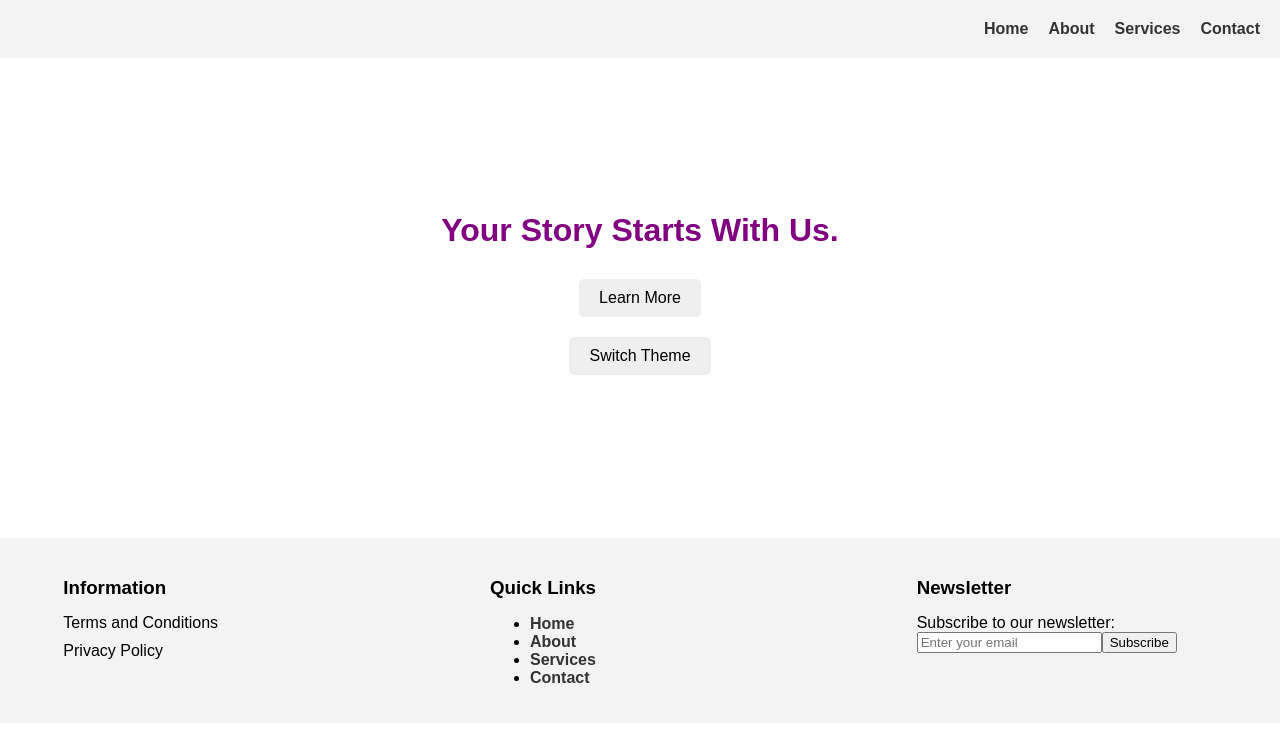
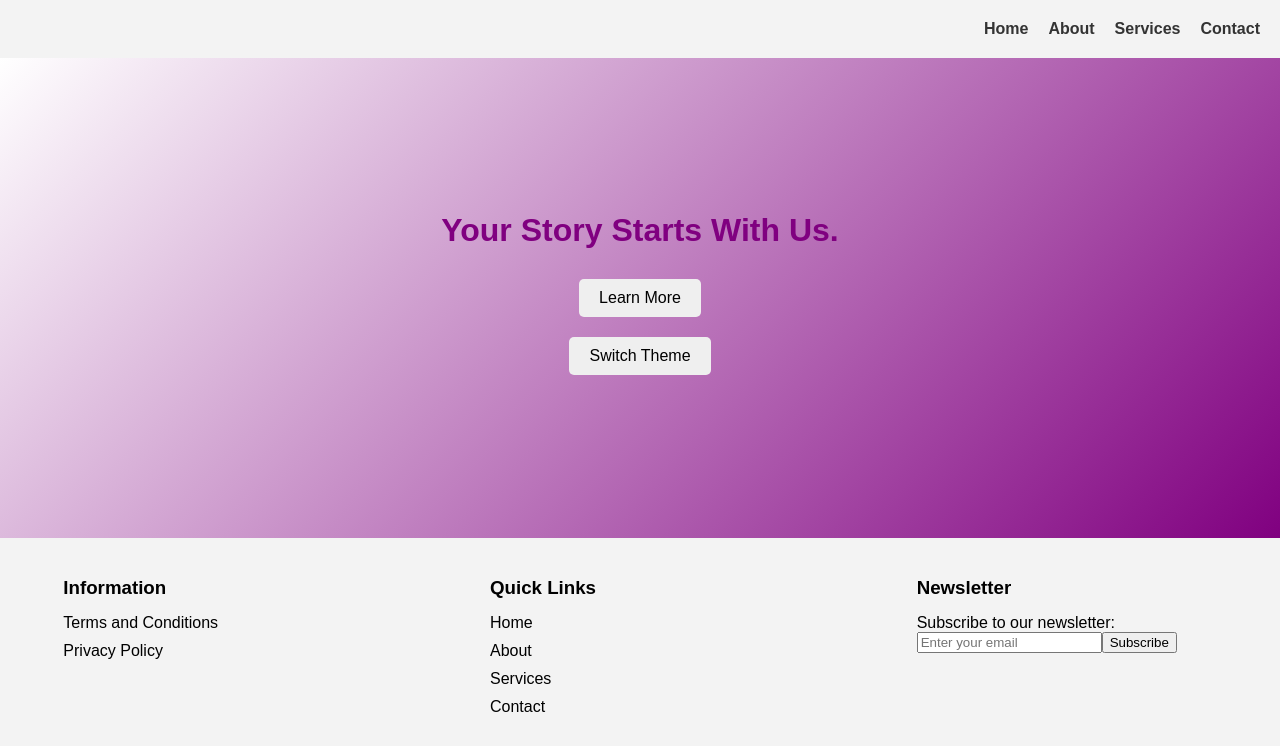
Before and after one commit to mariamkhutuashvili/tbc-academy-react-project, a JavaScript app: page / in a window 1280 px wide. Shown: the top 750 px of the page. Built offline with nearby package versions, Linux system fonts and the light colour scheme; the HTML template or start-up script is replaced by a standard one.

Commit message:
Update styles

```diff
--- a/src/App.css
+++ b/src/App.css
@@ -26,6 +26,7 @@
   justify-content: center;
   align-items: center;
   flex-direction: column;
+  background: linear-gradient(135deg, white 0%, purple 100%);
 }
 
 .main-content h1 {
@@ -35,6 +36,7 @@
 
 .dark-theme {
   background-color: black;
+  background: linear-gradient(135deg, #2c3e50 0%, purple 100%);
   color: white;
 }
 
@@ -95,3 +97,9 @@
 .nav-link:last-child {
   margin-right: 0;
 }
+
+.nav-link:hover,
+.footer-link:hover {
+  color: purple;
+  text-decoration: underline;
+}
--- a/src/App.js
+++ b/src/App.js
@@ -44,28 +44,20 @@ function App() {
           </div>
           <div className="footer-section">
             <h3>Quick Links</h3>
-            <ul className="footer-nav">
-              <li>
-                <a href="#home" className="nav-link">
+            <div className="footer-nav">
+              <a href="#home" className="footer-link">
                 Home
               </a>
-              </li>
-              <li>
-                <a href="#about" className="nav-link">
+              <a href="#about" className="footer-link">
                 About
               </a>
-              </li>
-              <li>
-                <a href="#services" className="nav-link">
+              <a href="#services" className="footer-link">
                 Services
               </a>
-              </li>
-              <li>
-                <a href="#contact" className="nav-link">
+              <a href="#contact" className="footer-link">
                 Contact
               </a>
-              </li>
-            </ul>
+            </div>
           </div>
           <div className="footer-section">
             <h3>Newsletter</h3>
```
Also changed, not shown: 1 other file (tests, documents, lock files or other folders). Lines whose indentation alone changed are shown as unchanged.
